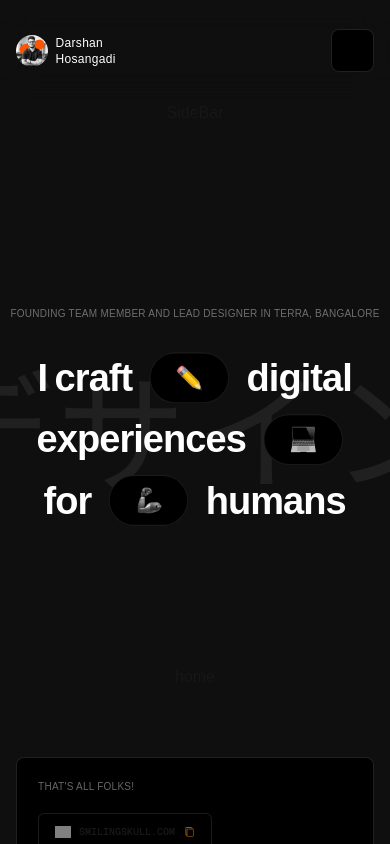
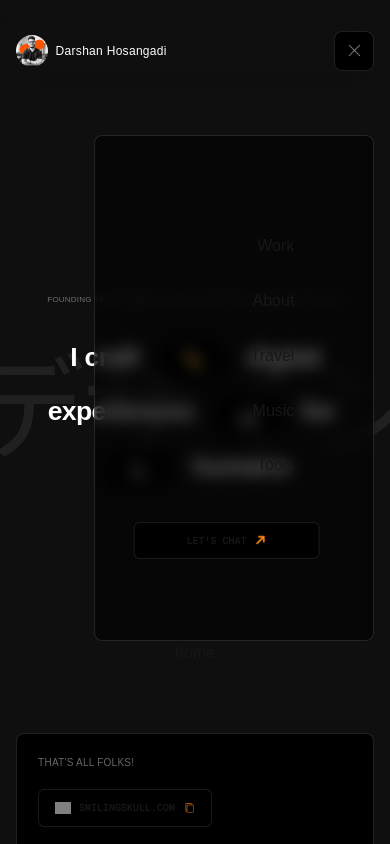
Before and after one commit to JamesUdy/darshan-h, a Next.js app: page / in a window 390 px wide. Both pictures are taken after a click on the element 352 px from the left and 50 px from the top of the page. Shown: the top 844 px of the page. Built offline with nearby package versions, Linux system fonts and the light colour scheme; grey boxes are pictures that could not be loaded.

Commit message:
feat: create and implement `side bar`

```diff
--- a/app/components/Footer/Footer.tsx
+++ b/app/components/Footer/Footer.tsx
@@ -59,14 +59,14 @@ const Footer = memo(() => {
                         </div>
                     </div>
                     <div className='w-full h-[80%] flex flex-col items-start justify-end space-y-[6%] sm:space-y-[4%] relative'>
-                        <p className='w-full text-white text-[40px] sm:text-[56px] lg:text-[64px] font-bold leading-[2.4rem] sm:leading-[3.2rem] lg:leading-[3.6rem]'>I craft digital<br />experiences {" "}<br className='hidden sm:inline-block' />for humans</p>
+                        <p className='w-full text-white text-[28px] 2xs:text-[32px] xs:text-[40px] sm:text-[56px] lg:text-[64px] font-bold leading-[2.4rem] sm:leading-[3.2rem] lg:leading-[3.6rem]'>I craft digital<br />experiences {" "}<br className='hidden sm:inline-block' />for humans</p>
                         <div className='w-full'>
-                            <div className='w-[80%] xl:w-2/3 flex flex-wrap sm:flex-row sm:items-center sm:justify-start gap-2 sm:space-x-2 lg:space-x-4'>
+                            <div className='w-[90%] 2xs:w-[80%] xl:w-2/3 flex flex-wrap sm:flex-row sm:items-center sm:justify-start gap-2 sm:space-x-2 lg:space-x-4 xs:scale-100'>
                                 {
                                     FooterLinks.map((link, index) => (
                                         <Link
                                             key={index}
-                                            className='w-[40%] sm:w-fit'
+                                            className='w-[48%] xs:w-[40%] sm:w-fit'
                                             href={link.link}
                                         >
                                             <Button
--- a/app/components/Hero.tsx
+++ b/app/components/Hero.tsx
@@ -51,12 +51,12 @@ const Hero = memo(() => {
     return (
         <section className='w-full h-[72vh] sm:h-[88vh] lg:h-[98vh] flex flex-col items-center justify-center relative overflow-hidden'>
             <div className='w-[98%] xl:w-[80%] h-full flex flex-col items-center justify-center z-[1] translate-y-[10%] lg:translate-y-0 space-y-8 lg:space-y-4 xl:translate-y-10'>
-                <p className='w-full text-white/40 tracking-wide uppercase text-[10px] text-center'>{memorizedHeroContent.header}</p>
+                <p className='w-[90%] xs:w-full text-white/40 tracking-wide uppercase text-[8px] xs:text-[10px] text-center'>{memorizedHeroContent.header}</p>
                 <motion.div
                     variants={containerVariants}
                     initial="hidden"
                     animate={isMounted ? 'show' : 'hidden'}
-                    className="w-[94%] lg:w-[98%] xl:w-full !text-[40px] sm:!text-[64px] lg:!text-[96px] xl:!text-[128px] font-semibold !scale-95 text-center tracking-tight leading-[1.64rem] lg:leading-[4.8rem] xl:leading-[6.8rem] text-white flex flex-wrap justify-center gap-2 lg:gap-4"
+                    className="w-[98%] xs:w-[94%] lg:w-[98%] xl:w-full text-[28px] 2xs:text-[36px] xs:!text-[40px] sm:!text-[64px] lg:!text-[96px] xl:!text-[128px] font-semibold !scale-95 text-center tracking-tight leading-[0.96rem] 2xs:leading-[1.2rem] xs:leading-[1.64rem] lg:leading-[4.8rem] xl:leading-[6.8rem] text-white flex flex-wrap justify-center gap-2 lg:gap-4"
                 >
                     {memorizedHeroContent.contentArr.map((textBlock, blockIdx) => (
                         <React.Fragment key={`block_${blockIdx}`}>
@@ -71,7 +71,7 @@ const Hero = memo(() => {
                                         <Image
                                             src={memorizedHeroContent.icons[blockIdx]}
                                             alt={`Icon ${blockIdx}`}
-                                            className="!w-[2.4rem] sm:!w-[4.4rem] lg:!w-[5.6rem] !aspect-square scale-75"
+                                            className="!w-[1.96rem] 2xs:!w-[2.4rem] sm:!w-[4.4rem] lg:!w-[5.6rem] !aspect-square scale-75"
                                         />
                                     </div>
                                 </motion.span>
@@ -80,7 +80,7 @@ const Hero = memo(() => {
                     ))}
                 </motion.div>
             </div>
-            <div className={`absolute top-[12%] lg:top-0 xl:top-[12%] left-0 w-full h-full flex items-center justify-center text-[72px] sm:text-[124px] lg:text-[164px] ${isMounted ? "scale-[1.8]" : "scale-[3.2]"} transition-all ease-in-out duration-300 whitespace-nowrap tracking-wider font-medium text-[#242424]/80 z-[0]`}>{memorizedHeroContent.backdropText}</div>
+            <div className={`absolute top-[12%] lg:top-0 xl:top-[12%] left-0 w-full h-full flex items-center justify-center text-[64px] sm:text-[124px] lg:text-[164px] ${isMounted ? "scale-[1.8]" : "scale-[3.2]"} transition-all ease-in-out duration-300 whitespace-nowrap tracking-tight sm:tracking-wider font-medium text-[#242424]/80 z-[0]`}>{memorizedHeroContent.backdropText}</div>
         </section>
     )
 })
--- a/app/components/Navbar/Navbar.tsx
+++ b/app/components/Navbar/Navbar.tsx
@@ -7,10 +7,12 @@ import React, { memo, useCallback, useEffect, useRef, useState } from 'react';
 import Button from '../utils/Button';
 import SideBar from './SideBar';
 
+const SideBarIconUrl = "/icons";
+
 const Navbar = memo(() => {
     const currPathName = usePathname();
     const [showNavbar, setShowNavbar] = useState(true);
-    const [isSideBarOpened, setSideBarOpened] = useState<boolean>(true);
+    const [isSideBarOpened, setSideBarOpened] = useState<boolean>(false);
     const lastScrollY = useRef(0);
     const threshold = 80;
 
@@ -45,7 +47,7 @@ const Navbar = memo(() => {
     return (
         <React.Fragment>
             <section className={`w-screen h-[12vh] overflow-x-hidden !bg-[rgb(15,15,15)]/20 text-white text-sm backdrop-blur-lg sticky top-0 z-[5] px-[4%] flex items-center justify-between transition-all ease-linear duration-300 ${showNavbar ? 'translate-y-0 opacity-100' : '-translate-y-full opacity-0'}`}>
-                <div className='w-[40%] sm:w-[24%] lg:w-[20%] xl:w-[15%] flex items-center justify-start'>
+                <div className='w-[64%] xs:w-[40%] sm:w-[24%] lg:w-[20%] xl:w-[15%] flex items-center justify-start'>
                     <Link href={"/"} className='w-fit flex items-center justify-start space-x-2 group cursor-pointer'>
                         <div className='w-8 aspect-square rounded-full overflow-hidden group-hover:scale-110 ease-in-out duration-200'>
                             <img src='/profile.png' alt="Dp" className='w-full h-full' />
@@ -81,16 +83,23 @@ const Navbar = memo(() => {
 
                 <div className="flex sm:hidden items-center justify-end w-[20%] aspect-square">
                     <div
-                        className='w-[60%] aspect-square bg-black rounded-lg border border-gray-400/20'
+                        className='w-[56%] aspect-square bg-black rounded-lg border border-gray-400/20 !relative flex items-center justify-center'
                         onClick={(e) => {
                             e.stopPropagation();
                             onSideBarToggleHandler();
                         }}
-                    ></div>
+                    >
+                        <div className='w-[80%] aspect-square flex items-center justify-center'>
+                            <img src={`${SideBarIconUrl}/menu.png`} alt="Hamburger Menu" className={`${isSideBarOpened ? "scale-0" : "scale-70"} contrast-0 transition-all ease-in-out duration-200 w-full h-full object-contain`} />
+                        </div>
+                        <div className='w-full aspect-square flex items-center justify-center absolute top-0 left-0 z-[1]'>
+                            <img src={`${SideBarIconUrl}/close.png`} alt="Close" className={`${!isSideBarOpened ? "scale-0" : "scale-70"} contrast-0 transition-all ease-in-out duration-200 w-[80%] aspect-square object-contain`} />
+                        </div>
+                    </div>
                 </div>
             </section>
 
-            <SideBar isActive={isSideBarOpened} />
+            <SideBar isActive={isSideBarOpened} onClose={onSideBarToggleHandler} />
         </React.Fragment>
     )
 })
--- a/app/components/Navbar/SideBar.tsx
+++ b/app/components/Navbar/SideBar.tsx
@@ -1,12 +1,63 @@
+import { NavLinks } from '@/app/constants';
+import Link from 'next/link';
+import { usePathname } from 'next/navigation';
 import React, { memo } from 'react';
+import Button from '../utils/Button';
 
 interface SideBarProps {
     isActive: boolean;
+    onClose: () => void;
 };
 
-const SideBar = memo(({  }: SideBarProps) => {
+const SideBar = memo(({ isActive, onClose }: SideBarProps) => {
+    const currPathName = usePathname();
+
     return (
-        <section>SideBar</section>
+        <React.Fragment>
+            <section
+                className={`fixed top-[16%] w-[72vw] h-[60vh] bg-black/60 border border-gray-400/20 backdrop-blur-sm rounded-lg z-[6] p-[6%] flex flex-col items-center justify-center space-y-[10%] transition-all duration-200 ease-in-out ${isActive ? "right-[4%] opacity-100" : "!right-[-100%] opacity-0 pointer-events-none"}`}
+                onClick={(e) => {
+                    e.stopPropagation();
+                }}
+            >
+                <div className='w-[60%] h-[60%] flex flex-col items-end justify-center pr-[4%]'>
+                    {
+                        NavLinks.map((link) => (
+                            <Link
+                                href={`/${link}`}
+                                key={link}
+                                className='w-[40%] !h-1/5 capitalize group flex flex-col items-end justify-center space-y-1 lg:space-y-2 text-md'
+                            >
+                                <span>{link}</span>
+                                <div className={`h-[1px] ${(currPathName === `/${link}`) ? "w-full bg-amber-400" : "w-0 group-hover:w-full bg-white/80"} ease-in duration-150`} />
+                            </Link>
+                        ))
+                    }
+                </div>
+
+                <div className='w-[80%] h-fit sm:flex items-center translate-x-[-4%] xl:translate-x-0 justify-start xl:justify-end translate-y-[8%] lg:pr-2'>
+                    <div className='w-full lg:w-[98%] xl:w-[64%] h-fit relative group'>
+                        <Button
+                            buttonCls='!w-full py-2.5'
+                            text="Let's Chat"
+                        />
+                        <div className='absolute top-0 left-0 w-full h-full scale-110 opacity-0 pointer-events-none group-hover:opacity-100 ease-in-out duration-200 bg-white/5 z-[0] blur-lg' />
+                    </div>
+                </div>
+            </section>
+
+            {
+                isActive ? (
+                    <section
+                        className="fixed top-[10%] left-0 w-screen h-[90%] z-[5]"
+                        onClick={(e) => {
+                            e.stopPropagation();
+                            onClose();
+                        }}
+                    />
+                ) : null
+            }
+        </React.Fragment>
     )
 })
 
--- a/app/components/utils/Button.tsx
+++ b/app/components/utils/Button.tsx
@@ -1,9 +1,10 @@
+import Image, { StaticImageData } from 'next/image';
 import React from 'react'
 
 interface ButtonProps {
     buttonCls: string;
     text: string;
-    iconUrl?: string;
+    iconUrl?: string | StaticImageData;
     isCopy?: boolean;
 };
 
@@ -15,7 +16,7 @@ const Button = ({ buttonCls, text, iconUrl, isCopy = false }: ButtonProps) => {
             className={`w-full ${buttonCls} flex-shrink-0 bg-black border border-white/10 rounded-md flex items-center justify-center cursor-pointer space-x-2 ease-in-out group hover:scale-110 duration-200 relative z-[1]`}
         >
             {
-                iconUrl && <img src={iconUrl} alt={text} className='w-4 aspect-square object-contain contrast-0' />
+                iconUrl && <Image src={iconUrl} alt={text} width={16} height={16} className='!w-4 !aspect-square object-contain contrast-0' />
             }
             <span className='uppercase text-[10px] lg:text-xs font-mono font-semibold'>{text}</span>
             <div className='w-3 aspect-square flex flex-col overflow-hidden z-[1]'>
--- a/app/layout.tsx
+++ b/app/layout.tsx
@@ -23,7 +23,7 @@ export default function RootLayout({
   return (
     <html lang="en">
       <body
-        className={`${geistSans.variable} ${geistMono.variable} overflow-x-hidden !bg-[rgb(15,15,15)] w-screen min-h-screen flex flex-col items-center justify-start pb-10`}
+        className={`${geistSans.variable} ${geistMono.variable} !overflow-x-hidden !bg-[rgb(15,15,15)] w-screen min-h-screen flex flex-col items-center justify-start pb-10`}
       >
         {children}
       </body>
--- a/app/not-found.tsx
+++ b/app/not-found.tsx
@@ -3,6 +3,7 @@
 import Link from "next/link";
 import { useEffect, useState } from "react";
 import Button from "./components/utils/Button";
+import Swag from "@/app/assets/hero/swag.png";
 
 export default function NotFound() {
     const [isMounted, setIsMounted] = useState<boolean>(false);
@@ -18,23 +19,23 @@ export default function NotFound() {
     }, []);
 
     return (
-        <section className="w-full h-[80vh] flex items-center justify-center !bg-[rgb(15,15,15)]">
-            <div className="w-full h-[60%] relative">
+        <section className="w-full h-[80vh] flex items-center justify-center !bg-[rgb(15,15,15)] overflow-hidden">
+            <div className="w-full h-[60%] relative flex items-center justify-center">
                 <div className="w-full h-full flex flex-col items-center justify-center space-y-1 text-white relative z-[1]">
-                    <p className="text-[128px] font-extrabold tracking-wider">404</p>
-                    <p className="text-white/40 -translate-y-[60%]">Oh no! The page you're looking for it's not here {":("}</p>
+                    <p className="text-[80px] sm:text-[128px] font-extrabold tracking-wider">404</p>
+                    <p className="text-white/40 -translate-y-[60%] text-xs xs:text-sm sm:text-lg">Oh no! The page you're looking for it's not here {":("}</p>
                     <Link
                         className='w-fit'
                         href="/"
                     >
                         <Button
                             buttonCls='w-fit py-2.5 px-4 font-semibold'
-                            iconUrl={"/app/assets/hero/swag.png"}
+                            iconUrl={Swag}
                             text="Go Home"
                         />
                     </Link>
                 </div>
-                <div className={`absolute top-[12%] left-0 w-full h-full flex items-center justify-center text-[164px] ${isMounted ? "scale-[1.8]" : "scale-[3.2]"} ease-in-out duration-400 whitespace-nowrap tracking-wider font-medium text-[#242424]/80 z-[0]`}>デザイン</div>
+                <div className={`absolute sm:top-[12%] left-0 w-full h-full flex items-center justify-center text-[72px] xs:text-[80px] sm:text-[164px] ${isMounted ? "scale-[1.8]" : "scale-[3.2]"} ease-in-out duration-400 whitespace-nowrap tracking-tight lg:tracking-wider font-medium text-[#242424]/80 z-[0]`}>デザイン</div>
             </div>
         </section>
     );
```
Also changed, not shown: public/icons/close.png (added), public/icons/menu.png (added).
